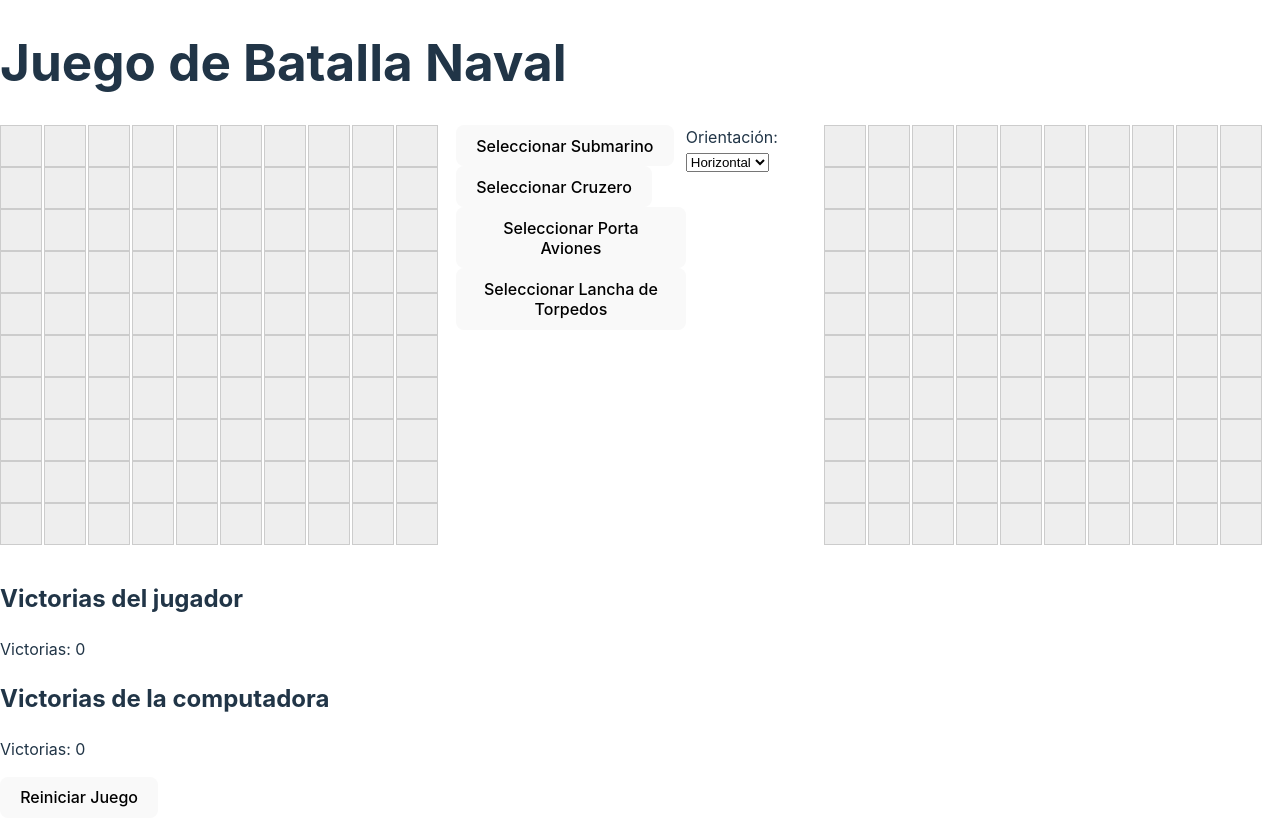
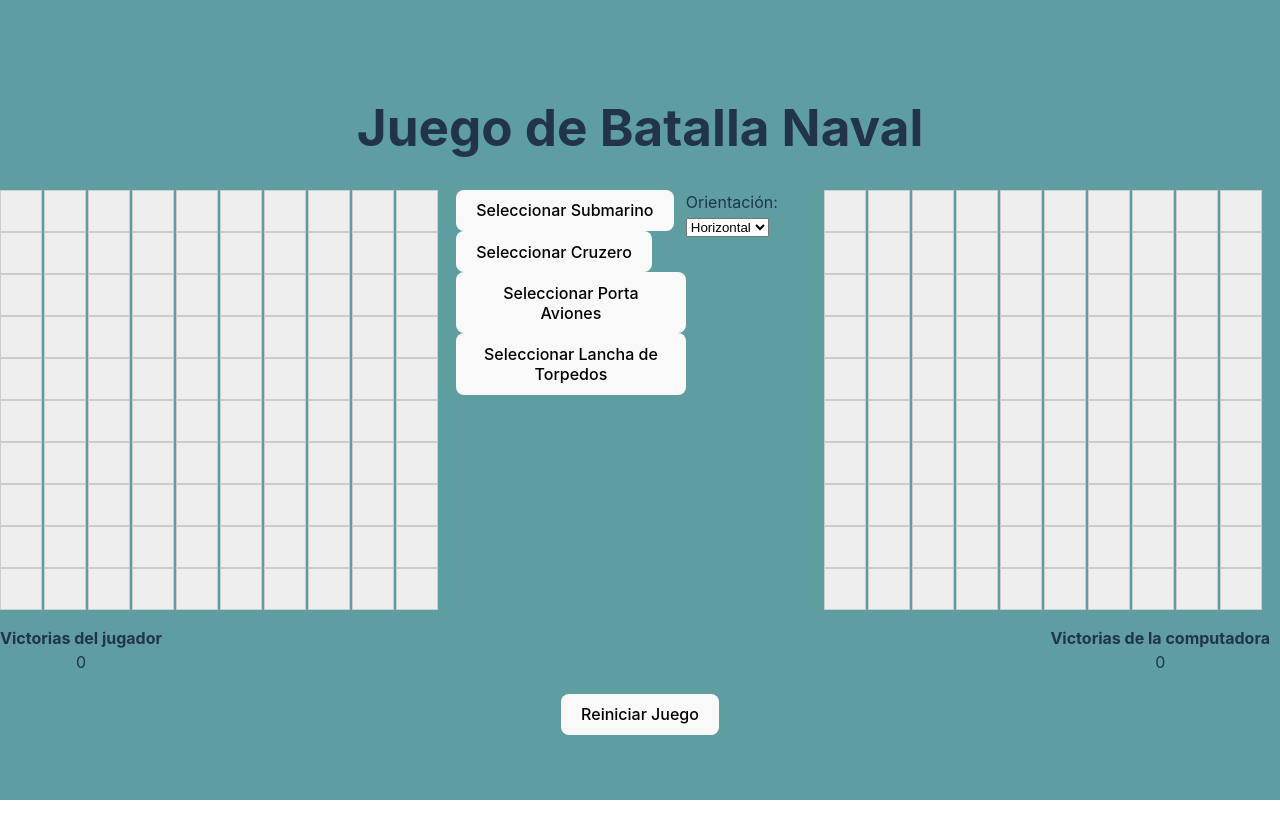
Before and after one commit to nhubczyk/unq-ui-nicolas-hubczyk-trabajo-final, a React (Vite) app: page / in a window 1280 px wide. Built offline with nearby package versions, Linux system fonts and the light colour scheme.

Commit message:
Se sube version del juego final.

```diff
--- a/src/App.jsx
+++ b/src/App.jsx
@@ -95,8 +95,7 @@ const App = () => {
     }
   };
 
-  //Funcion para que la computadora elija sus barcos.
-  // Funcion para que la computadora elija sus barcos.
+// Funcion para que la computadora elija sus barcos.
 const handleSelectShipPosition = () => {
   const computerBoardCopy = Array(10).fill(null).map(() => Array(10).fill("empty"));
 
@@ -161,7 +160,6 @@ const handleSelectShipPosition = () => {
 
   // Función para manejar el turno de la computadora
   const handleComputerTurn = () => {
-    // Lógica para que la computadora realice movimientos aleatorios y evite lugares ya seleccionados
     if (!gameOver && !isPlayerTurn) {
       let randomRow, randomCol;
 
@@ -172,7 +170,6 @@ const handleSelectShipPosition = () => {
       } while (computerGuessBoard[randomRow][randomCol] !== "empty");
 
       const newComputerBoard = [...computerGuessBoard];
-      // Marcar la celda como seleccionada por la computadora
       if (playerBoard[randomRow][randomCol] === "empty") {
         newComputerBoard[randomRow][randomCol] = "blue";
       }
@@ -180,16 +177,9 @@ const handleSelectShipPosition = () => {
         newComputerBoard[randomRow][randomCol] = "red";
         setPointsComputer(pointsComputer + 1);
       }
-      // Puedes usar un valor diferente si lo prefieres
       setComputerGuessBoard(newComputerBoard);
 
-      // Cambiar el turno
       setIsPlayerTurn(true);
-
-      // Puedes agregar más lógica según sea necesario
-
-      // Puedes agregar más lógica para determinar si el juego ha terminado
-      // y actualizar el estado de gameOver en consecuencia (setGameOver(true))
     }
   };
 
@@ -210,7 +200,7 @@ const handleSelectShipPosition = () => {
 
   return (
     <div>
-      <h1>Juego de Batalla Naval</h1>
+      <h1 className='title-name'>Juego de Batalla Naval</h1>
       <div className="game-container">
         <div className="board-container">
           <Board board={playerBoard} computerBoard={computerGuessBoard} onClick={shipSelectPosition} />
@@ -245,12 +235,13 @@ const handleSelectShipPosition = () => {
           </div>
       </div>
       <div>
-      {/* ... (otros componentes y lógica) */}
-      {/* <ComputerPlayer computerBoard={computerBoard} isPlayerTurn={isPlayerTurn} onComputerTurn={handleComputerTurn} /> }
-      {/* ... (otros componentes y lógica) */}
-      <PlayerStats wins={playerWins} texto={"Victorias del jugador"} />
-      <PlayerStats wins={computerWins} texto={"Victorias de la computadora"}/>
-      <button onClick={startNewGame}>Reiniciar Juego</button>
+      <div className="player-stats-container">
+        <PlayerStats wins={playerWins} texto={"Victorias del jugador"} />
+        <PlayerStats wins={computerWins} texto={"Victorias de la computadora"}/>
+      </div>
+      <div className="restart-button-container">
+        <button onClick={startNewGame}>Reiniciar Juego</button>
+      </div>
     </div>
   </div>
   );
--- a/src/components/PlayerStats.jsx
+++ b/src/components/PlayerStats.jsx
@@ -3,8 +3,8 @@ import React from 'react';
 const PlayerStats = ({ wins, texto }) => {
   return (
     <div className="player-stats">
-      <h2>{texto}</h2>
-      <p>Victorias: {wins}</p>
+      <div className="player-stats-text">{texto}</div>
+      <div>{wins}</div>
     </div>
   );
 };
--- a/src/styles/styles.css
+++ b/src/styles/styles.css
@@ -1,3 +1,7 @@
+body {
+    background-color: cadetblue;
+}
+
 .board {
     display: grid;
     grid-template-columns: repeat(10, 40px);
@@ -10,6 +14,32 @@
     position: absolute;
 }
 
+.player-stats-container {
+    display: flex;
+    justify-content: space-between;
+    align-items: center;
+  }
+
+
+  .player-stats {
+    text-align: center;
+    margin-right: 10px;
+  }
+
+.restart-button-container {
+    text-align: center;
+    margin-top: 20px;
+  }
+
+  .restart-button-text {
+    font-weight: bold;
+  }
+
+
+  .player-stats-text {
+    font-weight: bold;
+  }
+
 .cell {
     width: 40px;
     height: 40px;
@@ -19,6 +49,10 @@
     align-items: center;
     justify-content: center;
     cursor: pointer;
+}
+
+.title-name {
+    text-align: center;
 }
 
 .ship, .submarine, .cruise, .aircraftcarrier, .torpedoboat{
```
